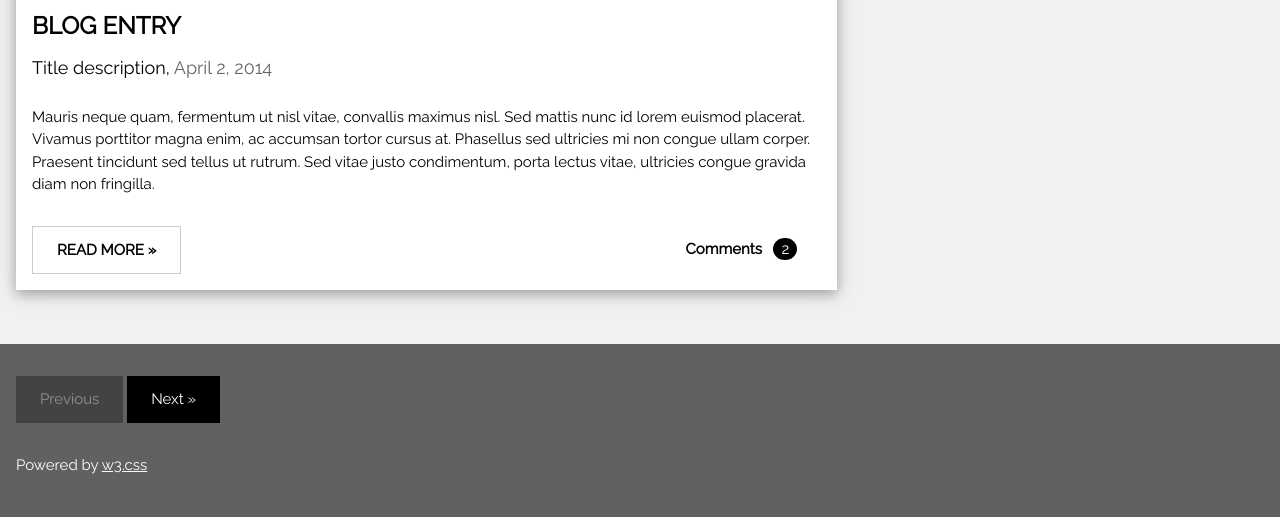
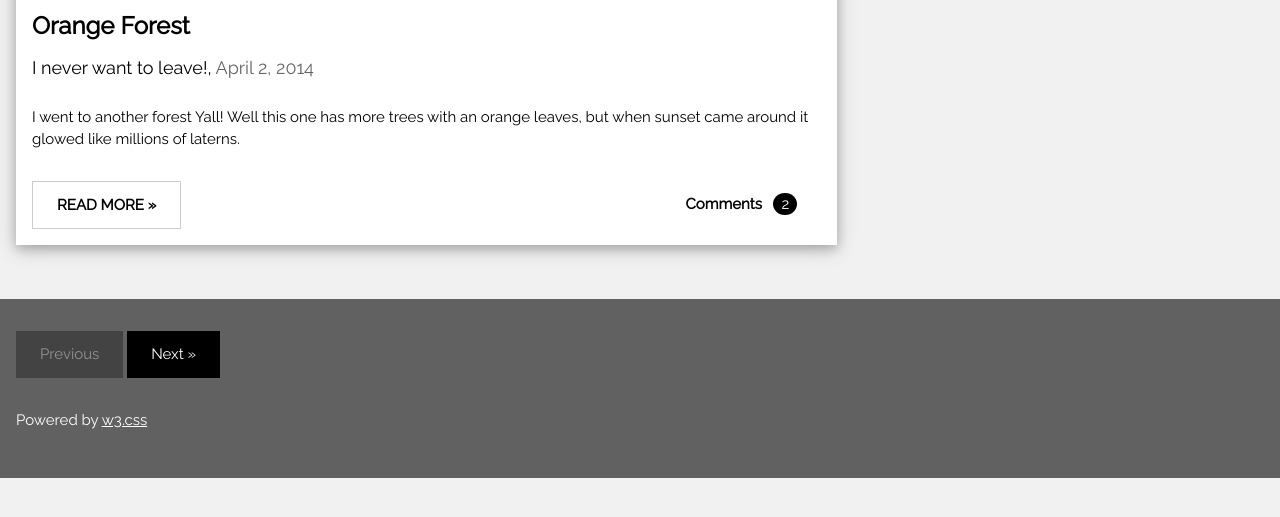
Before and after one commit to Awizard1048/Awizard1048.github.io, a plain HTML site: page index.html in a window 1280 px wide. Shown: the part 1719-2236 px from the top of the page. After the commit the page ends 2197 px from the top, so only its background shows below. Drawn offline with nearby package versions, Linux system fonts and the light colour scheme.

Commit message:
Update index.html

```diff
--- a/index.html
+++ b/index.html
@@ -51,13 +51,12 @@ and is wrapped around the whole page content, except for the footer in this exam
   <div class="w3-card-4 w3-margin w3-white">
   <img src="https://th.bing.com/th/id/OIP.f8fLPUQCPDrLt1_6si9bLAHaE8?pid=ImgDet&rs=1" alt="Forest" style="width:100%">
     <div class="w3-container">
-      <h3><b>BLOG ENTRY</b></h3>
-      <h5>Title description, <span class="w3-opacity">April 2, 2014</span></h5>
+      <h3><b>Orange Forest</b></h3>
+      <h5>I never want to leave!, <span class="w3-opacity">April 2, 2014</span></h5>
     </div>
 
     <div class="w3-container">
-      <p>Mauris neque quam, fermentum ut nisl vitae, convallis maximus nisl. Sed mattis nunc id lorem euismod placerat. Vivamus porttitor magna enim, ac accumsan tortor cursus at. Phasellus sed ultricies mi non congue ullam corper. Praesent tincidunt sed
-        tellus ut rutrum. Sed vitae justo condimentum, porta lectus vitae, ultricies congue gravida diam non fringilla.</p>
+      <p>I went to another forest Yall! Well this one has more trees with an orange leaves, but when sunset came around it glowed like millions of laterns.</p>
       <div class="w3-row">
         <div class="w3-col m8 s12">
           <p><button class="w3-button w3-padding-large w3-white w3-border"><b>READ MORE »</b></button></p>
```
